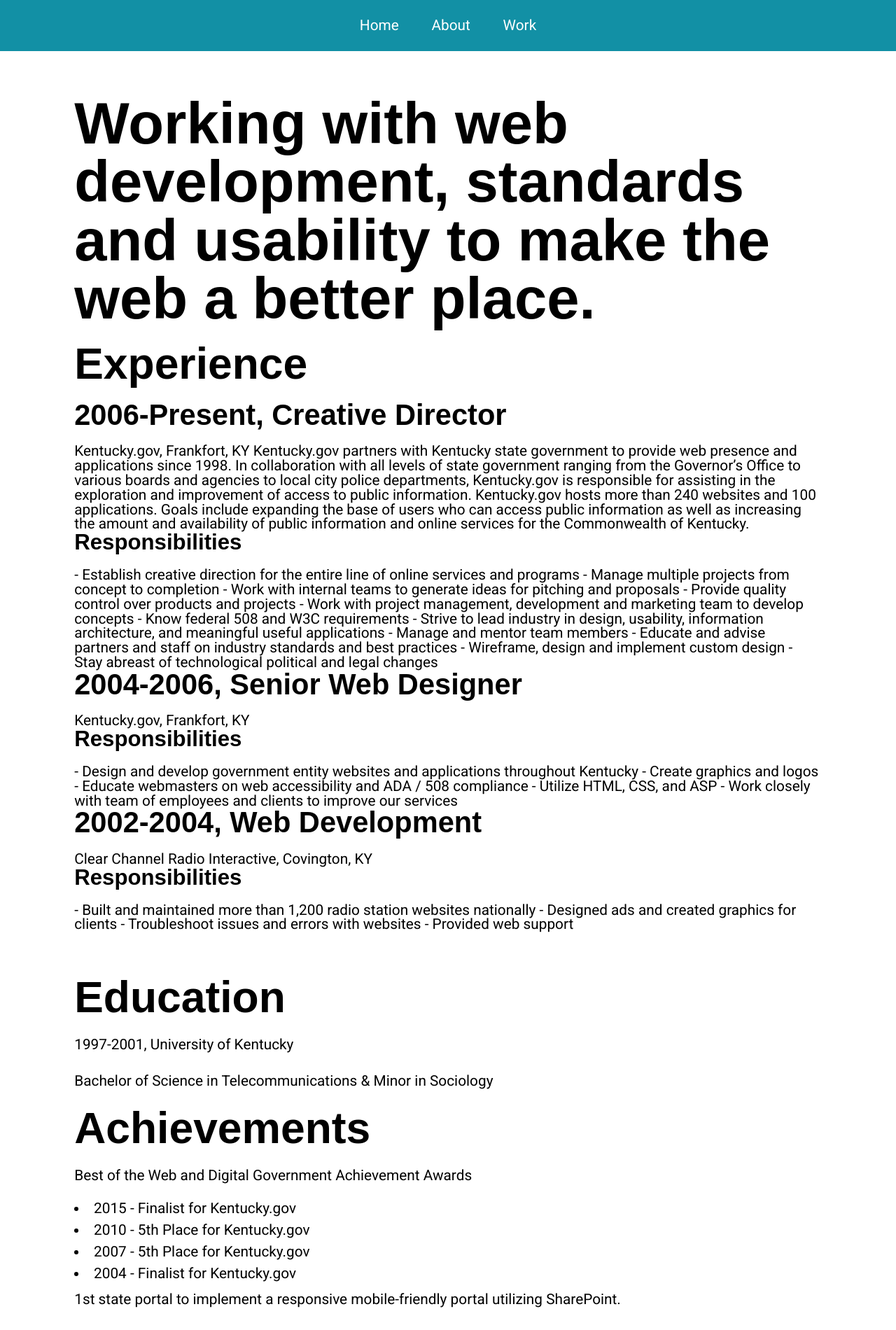
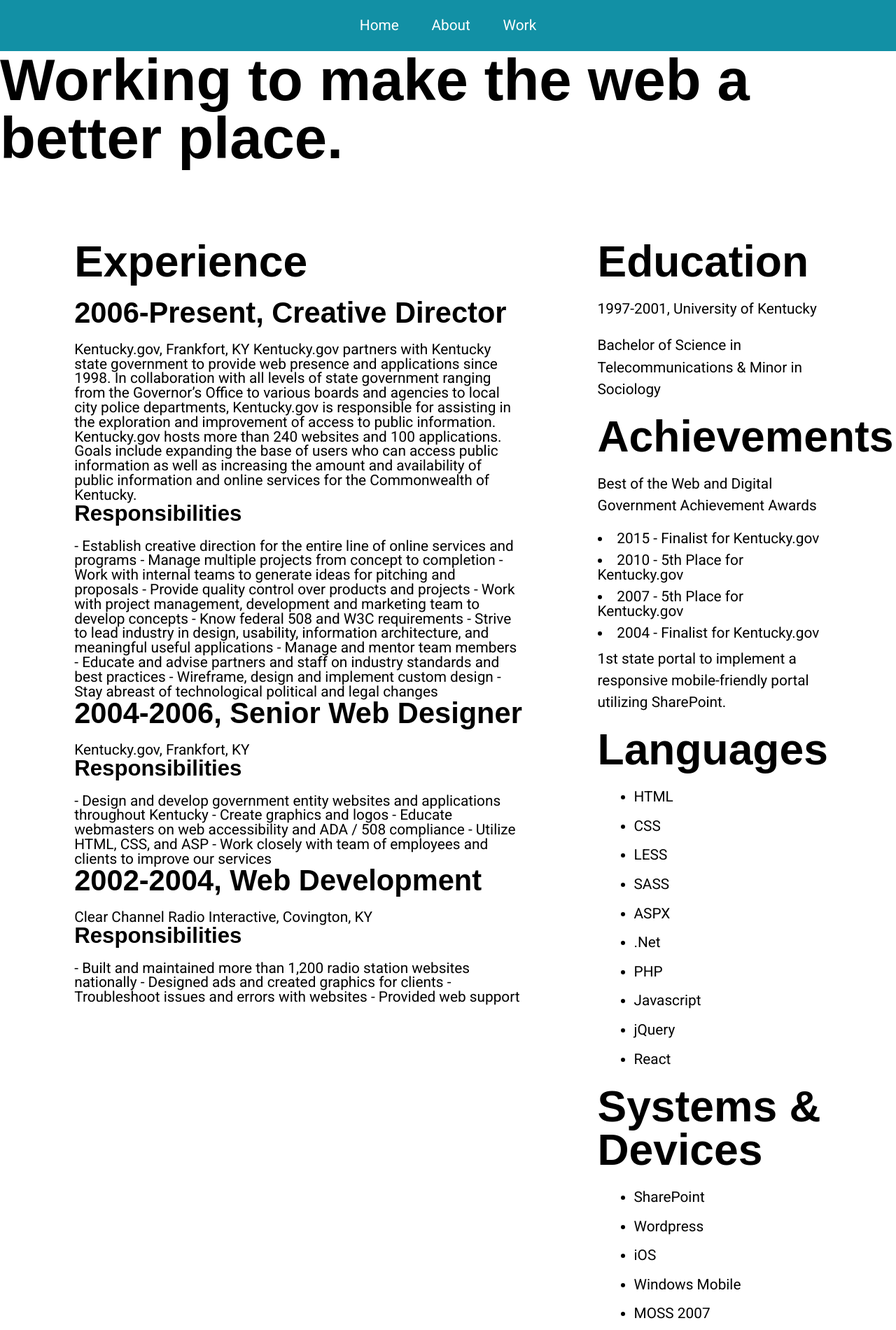
Before and after one commit to line47/line47.github.io, a Jekyll site: the page built from resume.html, in a window 1280 px wide. Shown: the top 1900 px of the page at 70% size. Built offline with Jekyll 4.4.1, drawn with Linux system fonts in a browser that asks for light colours.

Commit message:
resume page updates

```diff
--- a/_layouts/default.html
+++ b/_layouts/default.html
@@ -5,7 +5,9 @@
 <body class="layout-default">
     {% include top-nav.html %}
     <div class="content-container">
+      <div class="main-content">
         {{ content }}
+        </div>
     </div>
     {% include footer.html %}
 </body>
--- a/_layouts/resume.html
+++ b/_layouts/resume.html
@@ -4,7 +4,9 @@
 
 <body class="layout-resume">
     {% include top-nav.html %}
+    <h1 class="page-title">{{ page.title }}</h1>
     <div class="content-container">
+
         <div class="main-content">
         {{ content }}
       </div>
--- a/_sass/base.scss
+++ b/_sass/base.scss
@@ -22,6 +22,7 @@
 
 footer {
   background: $footer-bg;
+  clear: both;
   color: $text-light;
   padding: 2rem 0 1rem;
   text-align: center;
@@ -174,10 +175,14 @@
 .layout-resume {
 
   .main-content {
+    float: left;
     margin: 3rem 0;
+    width: 60%;
     }
   .relative-content {
+    float: right;
     margin: 3rem 0;
+    width: 30%
     }
 
 }
--- a/resume.html
+++ b/resume.html
@@ -1,9 +1,7 @@
 ---
 layout: resume
-title: Resume
+title: Working to make the web a better place.
 ---
-
-<h1>Working with web development, standards and usability to make the web a better place.</h1>
 
 <h2>Experience</h2>
 
```
